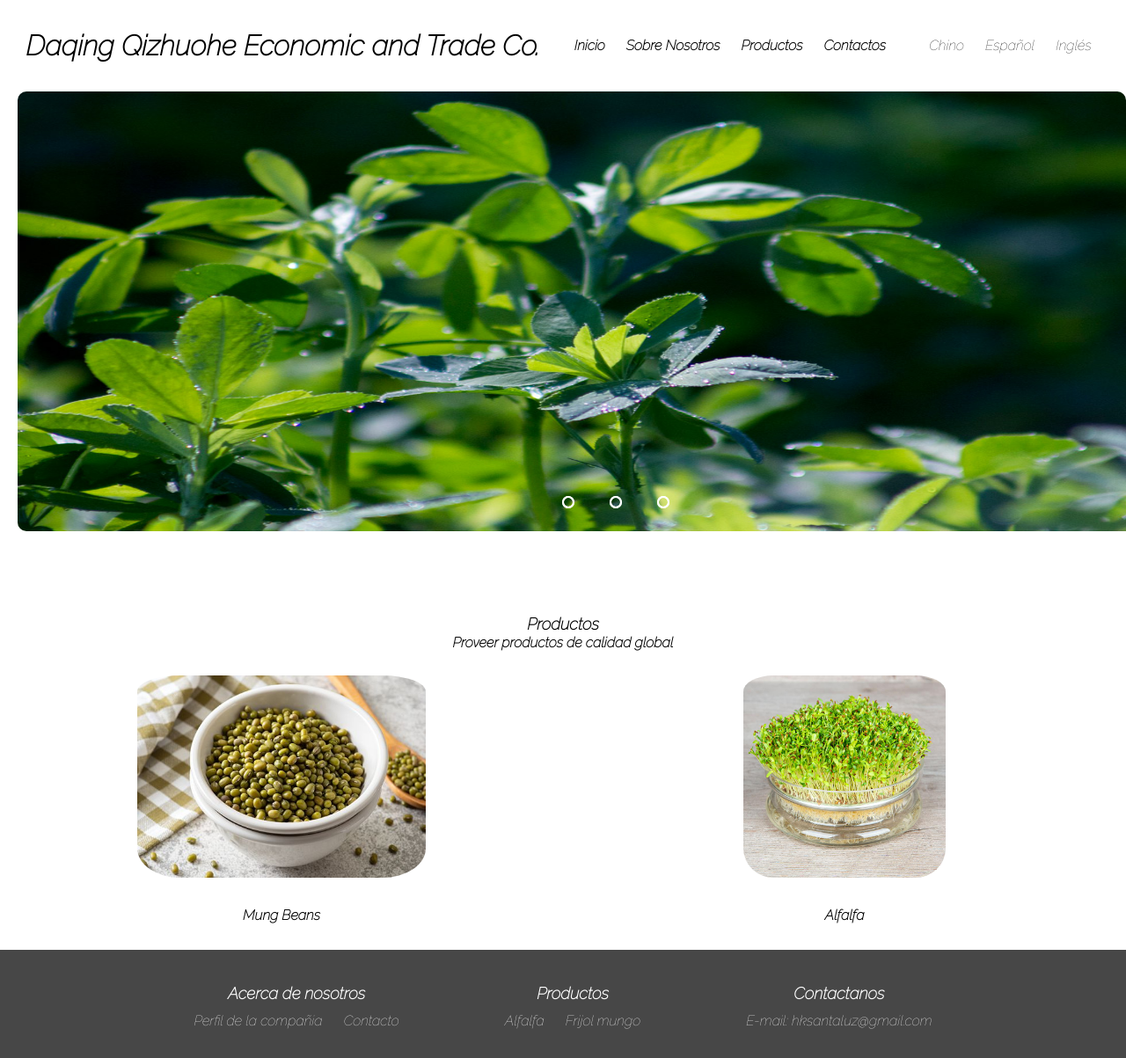
After one commit to jrauljperez02/daqing-qizhuohe, a PHP site: page /index.html in a window 1280 px wide. The commit adds this page. Shown: the whole page at 88% size. Run offline with PHP 8.4, Linux system fonts and the light colour scheme.

Commit message:
web proyect

```diff
--- /dev/null
+++ b/index.html
@@ -0,0 +1,116 @@
+<!DOCTYPE html>
+<html lang="en">
+<head>
+    <meta charset="UTF-8">
+    <meta http-equiv="X-UA-Compatible" content="IE=edge">
+    <meta name="viewport" content="width=device-width, initial-scale=1.0">
+    <title>Home</title>
+    <link rel="stylesheet" href="/styles/styles.css">
+    <link rel="stylesheet" href="/styles/normalize.css">
+    <!--Google Fonts-->
+    <link rel="preconnect" href="https://fonts.googleapis.com">
+    <link rel="preconnect" href="https://fonts.gstatic.com" crossorigin>
+    <link href="https://fonts.googleapis.com/css2?family=Raleway:ital,wght@1,100&display=swap" rel="stylesheet">
+</head>
+<body>
+    <!--In this part we are going to collocate our header-->
+    <header class="navigation">
+        <div class="navigation__logo">
+            <h1>Daqing Qizhuohe Economic and Trade Co.</h1>
+        </div>
+        <div class="navigation__links">
+            <a href="/index.html">Inicio</a>
+            <a href="/spanish/about.html">Sobre Nosotros</a>
+            <a href="/spanish/products.html">Productos</a>
+            <a href="/spanish/contact.html">Contactos</a>
+        </div>
+        <div class="navigation__languages">
+            <a href="/chinese/index.html">Chino</a>
+            <a href="/index.html">Español</a>
+            <a href="/english/index.html"> Inglés</a>
+        </div>
+    </header>
+
+    <div class="body">
+        <!--image slider start-->
+        <div class="slider">
+            <div class="slides">
+                <!--radio buttons start-->
+                <input type="radio" name="radio-btn" id="radio1">
+                <input type="radio" name="radio-btn" id="radio2">
+                <input type="radio" name="radio-btn" id="radio3">
+                <!--radio buttons end-->
+                <!--slide image start-->
+                <div class="slide first">
+                    <img class="img1" src="/img/slider1.jpg" alt="">
+                </div>
+                <div class="slide">
+                    <img class="img2" src="/img/slider2.jpg" alt="">
+                </div>
+                <div class="slide">
+                    <img class="img3" src="/img/slider3.jpg" alt="">
+                </div>
+                <!--slide image ends-->
+                <!--automatic navigation starts-->
+                <div class="navigation-auto">
+                    <div class="auto-btn1"></div>
+                    <div class="auto-btn2"></div>
+                    <div class="auto-btn3"></div>
+                </div>
+                <!--automatic navigation ends-->
+            </div>
+            <!--manual navigation start-->
+            <div class="navigation-manual">
+                <label for="radio1" class="manual-btn"></label>
+                <label for="radio2" class="manual-btn"></label>
+                <label for="radio3" class="manual-btn"></label>
+            </div>
+            <!--manual navigation ends-->
+        </div>
+    <!--image slider end-->
+    </div>
+
+    <!--Javascript-->
+    <script type="text/javascript">
+        var counter = 1;
+        setInterval(function(){
+            document.getElementById('radio' + counter).checked = true;
+            counter++;
+            if(counter>3){
+                counter = 1;
+            }
+        },2500);
+    </script>
+
+
+    <main class="container">
+        <h3>Productos</h3>
+        <h4>Proveer productos de calidad global</h4>
+        <div class="grid">
+            <img src="/img/footer1.jpg" alt="">
+            <img src="/img/footer2.jpg" alt="">
+            <p>Mung Beans</p>
+            <p>Alfalfa</p>
+        </div>
+    </main>
+
+
+    <footer class="footer">
+        <div class="footer__info">
+            <h3>Acerca de nosotros</h3>
+                <a href="/spanish/about.html">Perfil de la compañia</a>
+                <a href="/spanish/contact.html">Contacto</a>
+        </div>
+        <div class="footer__info">
+            <h3>Productos</h3>
+                <a href="#">Alfalfa</a>
+                <a href="#">Frijol mungo</a>
+        </div>
+        <div class="footer__info">
+            <h3>Contactanos</h3>
+                <a href="#">E-mail: hksantaluz@gmail.com</a>
+        </div>
+    </footer>
+
+</body>
+</html>
--- a/styles/styles.css
+++ b/styles/styles.css
@@ -423,23 +423,23 @@ a:hover{
         display: grid;
         grid-template-columns: 1fr 1fr;
         max-width: 120rem;
-        margin: 0 auto;
+
     }
     .contact__text{
         text-align: center;
         margin: auto;
-        margin-bottom: 60px;
-        padding-bottom: 140px;
+        margin-bottom: 40px;
+        padding-bottom: 90px;
     }
     .contact__image img{
-        height: 330px;
+        height: 300px;
         margin-bottom: 30px;
-        margin-left: 170px;
+        padding-left: 230px;
         border-radius: 20px;
     }
 }
 .contact__image img{
-    height: 270px;
+    height: 300px;
     margin-left: 13px;
     border-radius: 10px;
 }
```
